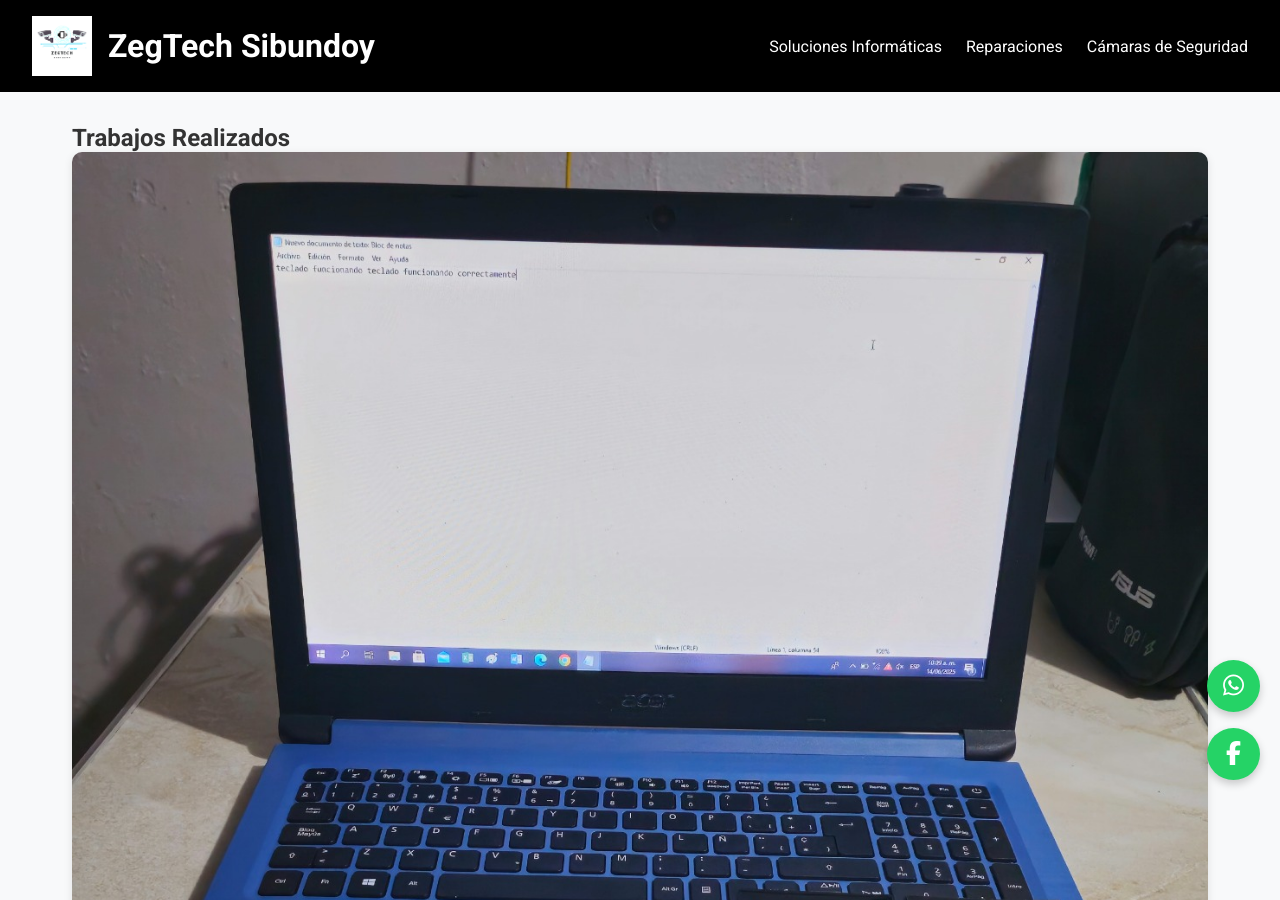
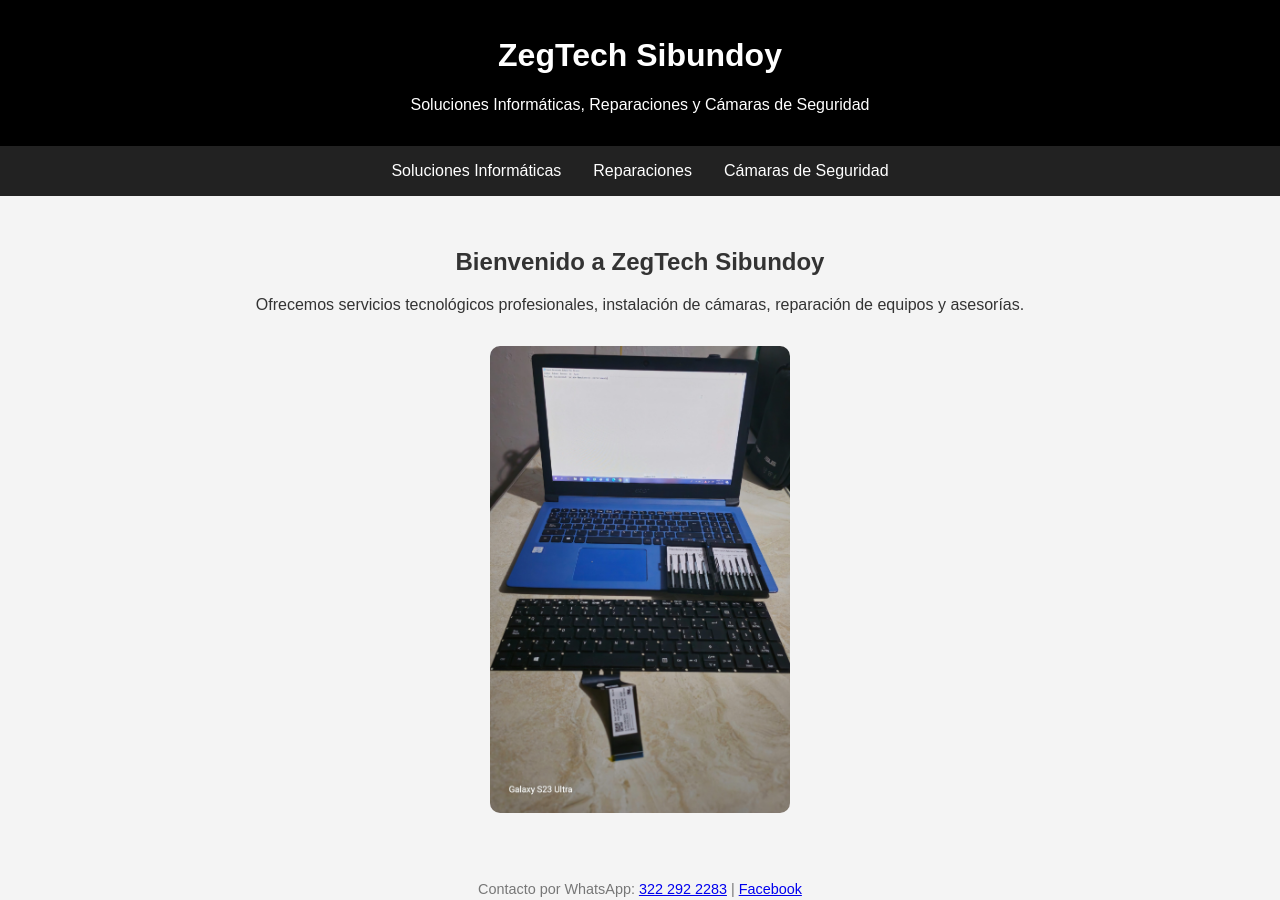
Before and after one commit to zegtech/zegtech-site, a plain HTML site: page index.html in a window 1280 px wide. Shown: the top 900 px of the page. Drawn offline with Linux system fonts and the light colour scheme.

Commit message:
Add files via upload

```diff
--- a/index.html
+++ b/index.html
@@ -2,183 +2,81 @@
 <html lang="es">
 <head>
   <meta charset="UTF-8">
+  <title>ZegTech Sibundoy</title>
   <meta name="viewport" content="width=device-width, initial-scale=1.0">
-  <title>ZegTech Sibundoy</title>
-  <link rel="preconnect" href="https://fonts.googleapis.com">
-  <link href="https://fonts.googleapis.com/css2?family=Roboto:wght@400;700&display=swap" rel="stylesheet">
-  <script src="https://kit.fontawesome.com/a2d9a1e07b.js" crossorigin="anonymous"></script>
   <style>
-    * {
-      box-sizing: border-box;
+    body {
+      font-family: sans-serif;
       margin: 0;
-      padding: 0;
-      font-family: 'Roboto', sans-serif;
-    }
-
-    body {
-      background-color: #f8f9fa;
+      background: #f4f4f4;
       color: #333;
     }
-
     header {
-      background-color: #000;
+      background: #000;
       color: white;
-      padding: 1rem 2rem;
+      padding: 1rem;
+      text-align: center;
+    }
+    nav {
+      background: #222;
       display: flex;
-      justify-content: space-between;
-      align-items: center;
-      flex-wrap: wrap;
+      justify-content: center;
     }
-
-    .logo {
-      display: flex;
-      align-items: center;
-    }
-
-    .logo img {
-      height: 60px;
-      margin-right: 1rem;
-    }
-
     nav ul {
       list-style: none;
       display: flex;
-      gap: 1.5rem;
+      padding: 0;
+      margin: 0;
     }
-
     nav ul li {
-      position: relative;
+      margin: 0;
     }
-
-    nav ul li:hover ul {
+    nav ul li a {
       display: block;
-    }
-
-    nav ul ul {
-      display: none;
-      position: absolute;
-      top: 100%;
-      background: white;
-      color: black;
-      padding: 0.5rem;
-      border: 1px solid #ccc;
-    }
-
-    nav ul ul li {
-      padding: 0.5rem;
-    }
-
-    .main {
-      padding: 2rem;
-      max-width: 1200px;
-      margin: auto;
-    }
-
-    .gallery {
-      display: grid;
-      grid-template-columns: repeat(auto-fit, minmax(280px, 1fr));
-      gap: 1rem;
-    }
-
-    .card {
-      background: white;
-      border-radius: 10px;
-      overflow: hidden;
-      box-shadow: 0 2px 8px rgba(0,0,0,0.1);
-    }
-
-    .card img, .card video {
-      width: 100%;
-      display: block;
-    }
-
-    .card .desc {
       padding: 1rem;
-    }
-
-    footer {
-      background: #000;
       color: white;
-      text-align: center;
-      padding: 2rem 1rem;
-      margin-top: 2rem;
-    }
-
-    .floating-buttons {
-      position: fixed;
-      bottom: 20px;
-      right: 20px;
-      display: flex;
-      flex-direction: column;
-      gap: 1rem;
-    }
-
-    .floating-buttons a {
-      background: #25D366;
-      color: white;
-      padding: 0.75rem 1rem;
-      border-radius: 50%;
-      text-align: center;
-      font-size: 1.5rem;
-      box-shadow: 0 4px 8px rgba(0,0,0,0.2);
       text-decoration: none;
     }
-
-    .facebook-btn {
-      background: #4267B2;
+    nav ul li a:hover {
+      background: #444;
+    }
+    main {
+      padding: 2rem;
+      text-align: center;
+    }
+    img {
+      max-width: 300px;
+      width: 100%;
+      border-radius: 10px;
+      margin-top: 1rem;
+    }
+    footer {
+      text-align: center;
+      font-size: 0.9rem;
+      color: #777;
+      margin-top: 2rem;
     }
   </style>
 </head>
 <body>
   <header>
-    <div class="logo">
-      <img src="logo.png" alt="ZegTech Logo">
-      <h1>ZegTech Sibundoy</h1>
-    </div>
-    <nav>
-      <ul>
-        <li>Soluciones Informáticas
-          <ul>
-            <li>Asesoría en Ofimática</li>
-            <li>Servicio remoto</li>
-            <li>Mantenimiento de equipos</li>
-          </ul>
-        </li>
-        <li>Reparaciones
-          <ul>
-            <li>Celulares</li>
-            <li>Computadores</li>
-          </ul>
-        </li>
-        <li>Cámaras de Seguridad
-          <ul>
-            <li>Venta</li>
-            <li>Instalación</li>
-          </ul>
-        </li>
-      </ul>
-    </nav>
+    <h1>ZegTech Sibundoy</h1>
+    <p>Soluciones Informáticas, Reparaciones y Cámaras de Seguridad</p>
   </header>
-
-  <main class="main">
-    <h2>Trabajos Realizados</h2>
-    <div class="gallery">
-      <div class="card">
-        <img src="reparacion-portatil.jpg" alt="Reparación de portátil">
-        <div class="desc">
-          Cambio de teclado y revisión general de portátil Acer.
-        </div>
-      </div>
-    </div>
+  <nav>
+    <ul>
+      <li><a href="soluciones.html">Soluciones Informáticas</a></li>
+      <li><a href="reparaciones.html">Reparaciones</a></li>
+      <li><a href="camaras.html">Cámaras de Seguridad</a></li>
+    </ul>
+  </nav>
+  <main>
+    <h2>Bienvenido a ZegTech Sibundoy</h2>
+    <p>Ofrecemos servicios tecnológicos profesionales, instalación de cámaras, reparación de equipos y asesorías.</p>
+    <img src="reparacion-portatil.jpg" alt="Ejemplo de trabajo">
   </main>
-
-  <div class="floating-buttons">
-    <a href="https://wa.me/573222922283" target="_blank" title="Contáctanos por WhatsApp"><i class="fab fa-whatsapp"></i></a>
-    <a href="https://www.facebook.com/share/16faiqqR15/" target="_blank" class="facebook-btn" title="Visítanos en Facebook"><i class="fab fa-facebook-f"></i></a>
-  </div>
-
   <footer>
-    <p>&copy; 2025 ZegTech Sibundoy. Todos los derechos reservados.</p>
+    <p>Contacto por WhatsApp: <a href="https://wa.me/573222922283">322 292 2283</a> | <a href="https://www.facebook.com/share/16faiqqR15/">Facebook</a></p>
   </footer>
 </body>
 </html>
```
